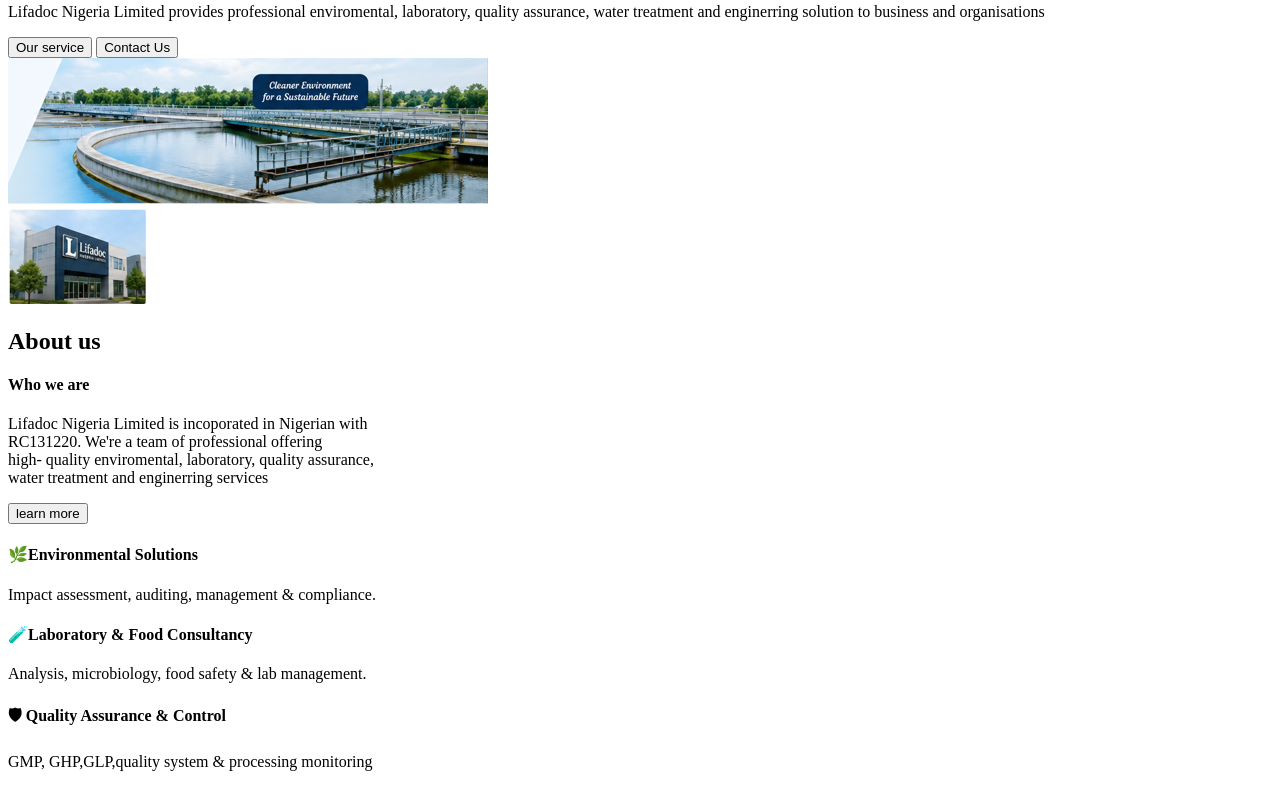
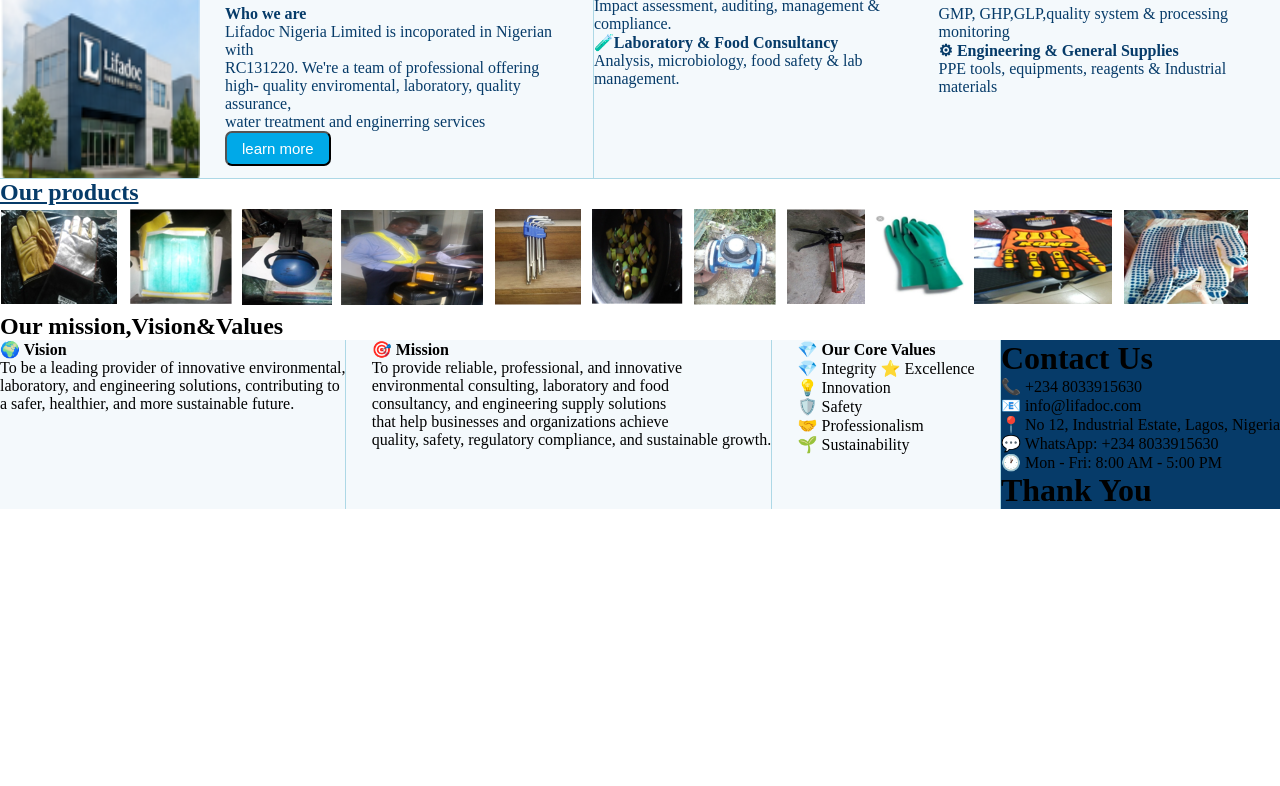
Before and after one commit to dfalola/davidproject, a plain HTML site: page index.html in a window 1280 px wide. Shown: the part 403-1189 px from the top of the page. After the commit the page ends 912 px from the top, so only its background shows below. Drawn offline with Linux system fonts and the light colour scheme.

Commit message:
first commit

```diff
--- a/index.html
+++ b/index.html
@@ -4,7 +4,7 @@
     <meta charset="UTF-8">
     <meta name="viewport" content="width=device-width, initial-scale=1.0">
     <title>Document</title>
-    <link rel="stylesheet" href="./lifadoc.css">
+    <link rel="stylesheet" href="./style.css">
 </head>
 <body>
     <div class="top">
```
Also changed, not shown: style.css (renamed from index..css).
